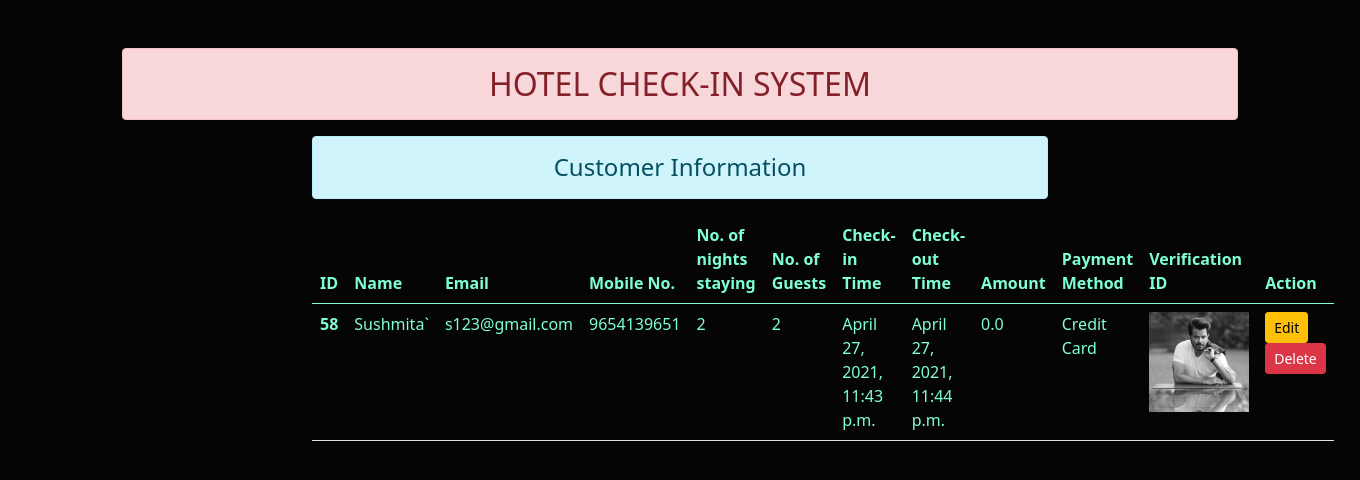
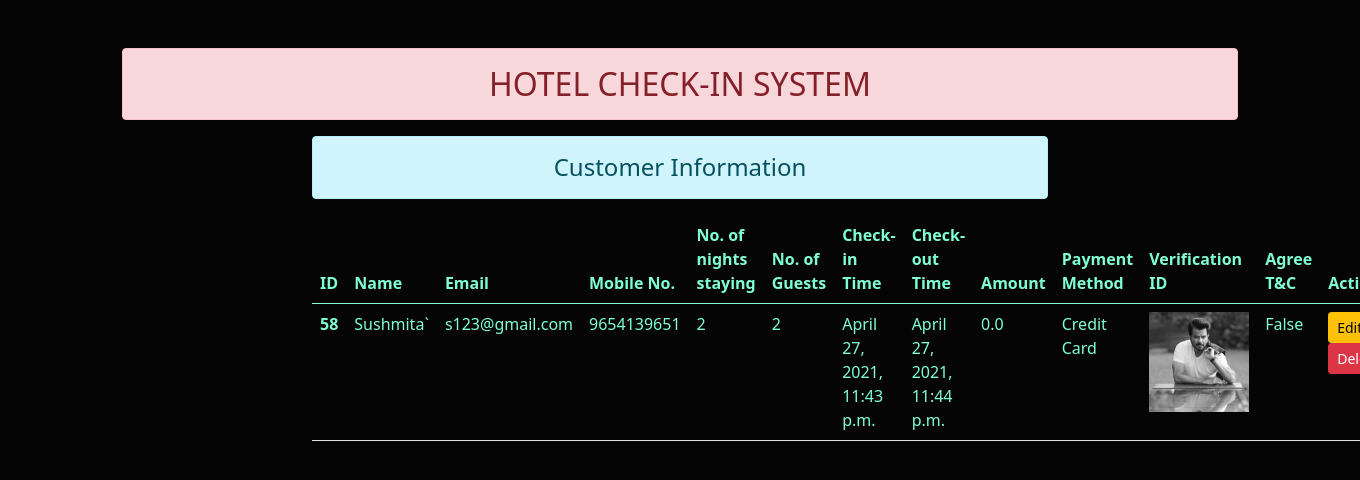
Before and after one commit to sushn09/HotelCheckin, a Django app: page /retrieve-record in a window 1360 px wide; the page is wider, and only the part inside the window is pictured. Shown: the top 480 px of that part. Run offline with Django 3.2, Linux system fonts and the light colour scheme; data comes from the database, SQL or seed files in the repository; both versions use the stored data as it was after the commit; some libraries are stand-ins or nearby versions.

Commit message:
Checkbox

```diff
--- a/enroll/templates/enroll/view_records.html
+++ b/enroll/templates/enroll/view_records.html
@@ -19,6 +19,7 @@
                 <th scope="col">Amount</th>
                 <th scope="col">Payment Method</th>
                 <th scope="col">Verification ID</th>
+                <th scope="col">Agree T&C</th>
                 <th scope="col">Action</th>
               </tr>
             </thead>
@@ -36,6 +37,7 @@
                         <td>{{c.amount}}</td>
                         <td>{{c.paymethod}}</td>
                         <td><img src="{{c.photo.url}}" alt="" height="100px"></td>
+                        <td>{{c.agree}}</td>
                         <!-- <td>{{c.photo}}</td> -->
                         <td>
                             <a href="{% url 'update_records' c.id %}" class="btn btn-warning btn-sm">Edit</a>
```
Also changed, not shown: db.sqlite3.
